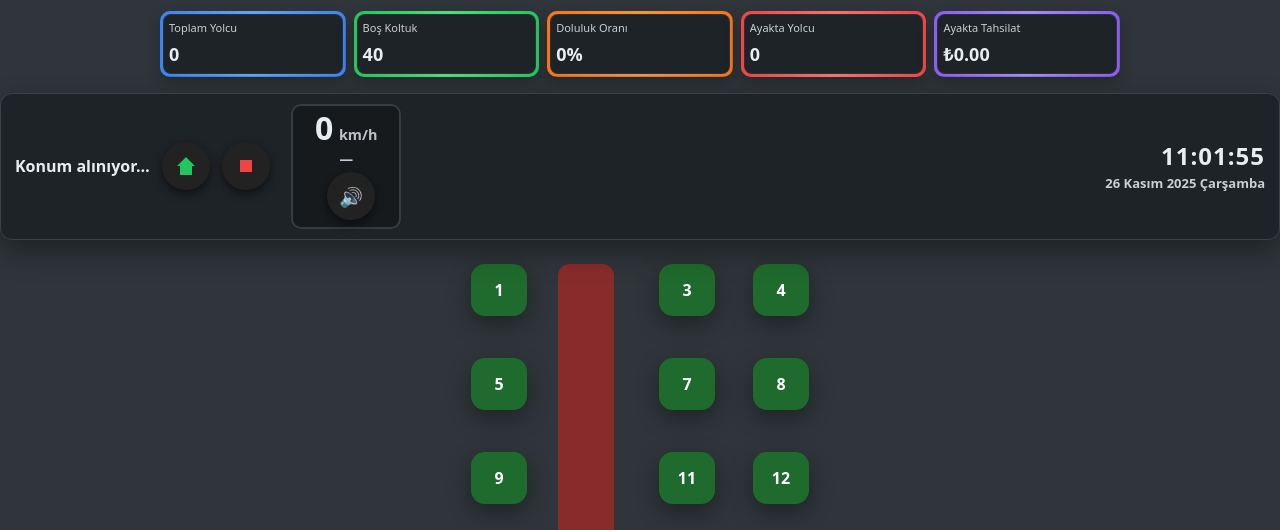
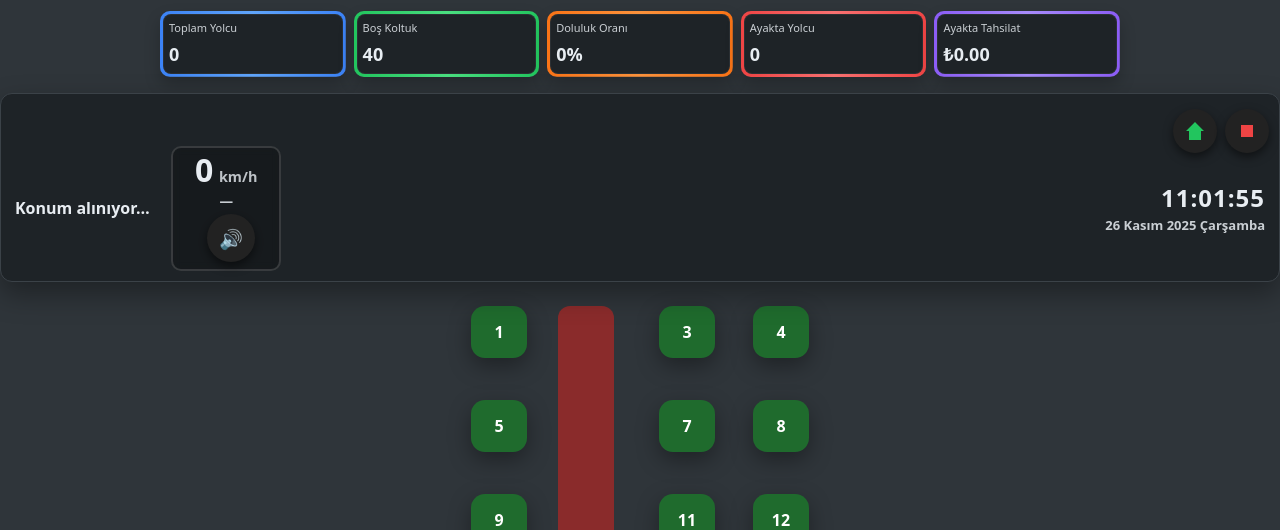
Before and after one commit to muammercerdin-star/Host-Hostes-Paneli, a Flask app: page /seats in a window 1280 px wide. Shown: the part 39-569 px from the top of the page. Run offline with Flask 3, Linux system fonts and the light colour scheme; the visitor is signed in with stand-in values (Sample User, id 1); data comes from the database, SQL or seed files in the repository; both versions use the stored data as it was after the commit; data that the repository does not hold is empty; some libraries are stand-ins or nearby versions.

Commit message:
Güncelleme yapıldı

```diff
--- a/templates/seats.html
+++ b/templates/seats.html
@@ -46,21 +46,75 @@
   }
   .stats::-webkit-scrollbar{ display:none }
 }
+
 /* ===== Saat kutusu ===== */
 .clock-tile{
-  position:relative;           /* sticky yerine normal akış */
-  bottom:auto; left:auto; right:auto;
+  position:relative;
+  bottom:auto;
+  left:auto;
+  right:auto;
   z-index:1100;
-  display:flex; align-items:center; gap:12px; padding:10px 14px;
-  background:var(--card); border:1px solid var(--muted); border-radius:12px;
-  box-shadow:0 12px 28px rgba(0,0,0,.35); font-weight:700;
-  margin:8px 0 16px;           /* üst-alt boşluk */
-  }
-  .clock-actions{display:flex; align-items:center; gap:12px; flex-wrap:nowrap;}
-  .clock-actions form{display:inline-flex; margin:0}
-  .clock-right{margin-left:auto; text-align:right}
-  .clock-tile .time{font-size:24px; letter-spacing:1px; font-variant-numeric:tabular-nums}
-  .clock-tile .date{font-size:13px; opacity:.85}
+  display:flex;
+  align-items:center;
+  gap:12px;
+  padding:52px 14px 10px;   /* üstte butonlar için boşluk */
+  background:var(--card);
+  border:1px solid var(--muted);
+  border-radius:12px;
+  box-shadow:0 12px 28px rgba(0,0,0,.35);
+  font-weight:700;
+  margin:8px 0 16px;
+}
+
+.clock-actions{
+  display:flex;
+  align-items:center;
+  gap:12px;
+  flex-wrap:nowrap;
+}
+
+.clock-actions form{
+  display:inline-flex;
+  margin:0;
+}
+
+.clock-right{
+  margin-left:auto;
+  text-align:right;
+}
+
+.clock-tile .time{
+  font-size:24px;
+  letter-spacing:1px;
+  font-variant-numeric:tabular-nums;
+}
+
+.clock-tile .date{
+  font-size:13px;
+  opacity:.85;
+}
+
+/* Saatin ÜSTÜNDE yüzen butonlar */
+.clock-fabs{
+  position:absolute;
+  top:15px;
+  right:10px;
+  display:flex;
+  gap:8px;
+  z-index:1200;
+}
+
+.clock-fabs .circle-btn{
+  width:44px;
+  height:44px;
+}
+
+/* Telefonda üst padding biraz daha geniş */
+@media (max-width:720px){
+  .clock-tile{
+    padding-top:56px;
+  }
+}
 
   /* ===== Koltuk ızgarası ===== */
   .deck{
@@ -442,37 +496,60 @@
 
 <!-- Saat -->
 <div id="clockTile" class="clock-tile" aria-live="polite">
+
+  <!-- Saatin üstündeki butonlar -->
+  <div class="clock-fabs">
+    <!-- Ana Sayfa -->
+    <a href="{{ url_for('index') }}"
+       class="circle-btn green"
+       title="Ana Sayfa"
+       aria-label="Ana Sayfa">
+      <svg xmlns="http://www.w3.org/2000/svg"
+           fill="currentColor"
+           viewBox="0 0 24 24">
+        <path d="M12 3l9 9h-3v9H6v-9H3z"/>
+      </svg>
+    </a>
+
+    <!-- Seferi Sonlandır -->
+    <form method="post"
+          action="{{ url_for('end_trip') }}"
+          onsubmit="try{localStorage.removeItem(LSK);localStorage.removeItem(LSK+':items');localStorage.removeItem(LSK+':boards');standingItems.length=0;standingCount=0;standingRevenue=0;persistStandingItems();persistStandingTotals();}catch(_){} return confirm('Sefer sonlandırılsın mı?');">
+      <input type="hidden" name="csrf_token" value="{{ csrf_token }}">
+      <button type="submit"
+              class="circle-btn red"
+              title="Seferi Sonlandır"
+              aria-label="Seferi Sonlandır">
+        <svg xmlns="http://www.w3.org/2000/svg"
+             fill="currentColor"
+             viewBox="0 0 24 24">
+          <path d="M6 6h12v12H6z"/>
+        </svg>
+      </button>
+    </form>
+  </div>
+
+  <!-- Alttaki içerik -->
   <div class="clock-actions">
-
-<!-- Namaz vakti (tek satır + küçük liste) -->
+    <!-- Namaz vakti (tek satır) -->
     <div id="prayerTile">
       <div class="pr-top">
         <span id="pr-line">Konum alınıyor…</span>
       </div>
     </div>
-    <!-- Ana Sayfa -->
-      <a href="{{ url_for('index') }}" class="circle-btn green" title="Ana Sayfa" aria-label="Ana Sayfa">
-        <svg xmlns="http://www.w3.org/2000/svg" fill="currentColor" viewBox="0 0 24 24"><path d="M12 3l9 9h-3v9H6v-9H3z"/></svg>
-      </a>
-
-      <!-- Seferi Sonlandır -->
-      <form method="post" action="{{ url_for('end_trip') }}"
-            onsubmit="try{localStorage.removeItem(LSK);localStorage.removeItem(LSK+':items');localStorage.removeItem(LSK+':boards');standingItems.length=0;standingCount=0;standingRevenue=0;persistStandingItems();persistStandingTotals();}catch(_){} return confirm('Sefer sonlandırılsın mı?');">
-        <input type="hidden" name="csrf_token" value="{{ csrf_token }}">
-        <button type="submit" class="circle-btn red" title="Seferi Sonlandır" aria-label="Seferi Sonlandır">
-          <svg xmlns="http://www.w3.org/2000/svg" fill="currentColor" viewBox="0 0 24 24"><path d="M6 6h12v12H6z"/></svg>
-        </button>
-      </form>
-    </div>
-
-     <!-- Hız/Limit -->
+  </div>
+
+  <!-- Hız / Limit + Ses -->
   <div id="speedTile" class="speed-tile" aria-live="polite" title="Anlık hız / yol hızı">
     <div class="sp-row">
       <span id="spVal">0</span><span class="unit">km/h</span>
     </div>
     <div class="sp-sub" id="spLimit">—</div>
     <!-- Ses (TTS) anahtarı -->
-    <button id="ttsToggle" class="circle-btn" type="button" title="Sesli uyarı">
+    <button id="ttsToggle"
+            class="circle-btn"
+            type="button"
+            title="Sesli uyarı">
       🔊
     </button>
   </div>
@@ -996,7 +1073,7 @@ function speakFinalStopSequence(name){
   speak(`Sıradaki Durak ${name}. Bu durakta ${cnt} yolcu inecek.`);
   // 2) Teşekkür mesajı (kısa gecikmeyle)
   setTimeout(()=>{
-    speak('Alââ Alaşehir Ailesini Tercih ettiğiniz için teşekkür ederiz. Bir sonraki yolculukta buluşmak dileğiyle.');
+    speak('Sarıkız Turizm Ailesini Tercih ettiğiniz için teşekkür ederiz. Bir sonraki yolculukta buluşmak dileğiyle.');
   }, 1800);
 }
 
```
Also changed, not shown: db.sqlite3. Lines whose indentation alone changed are shown as unchanged.
